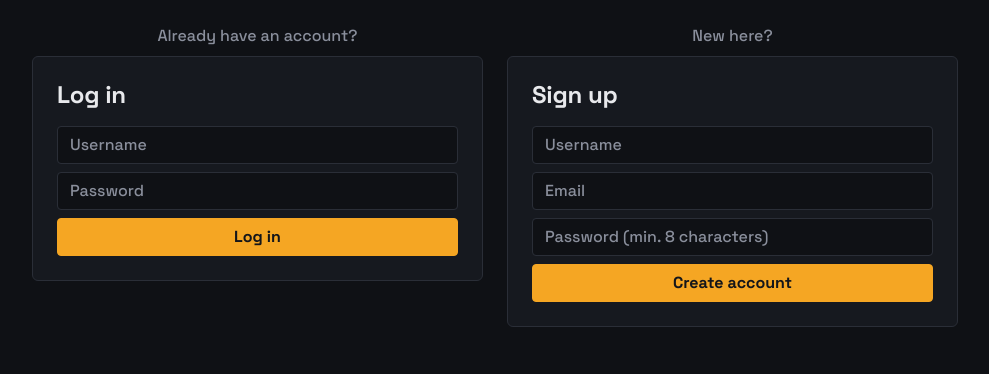
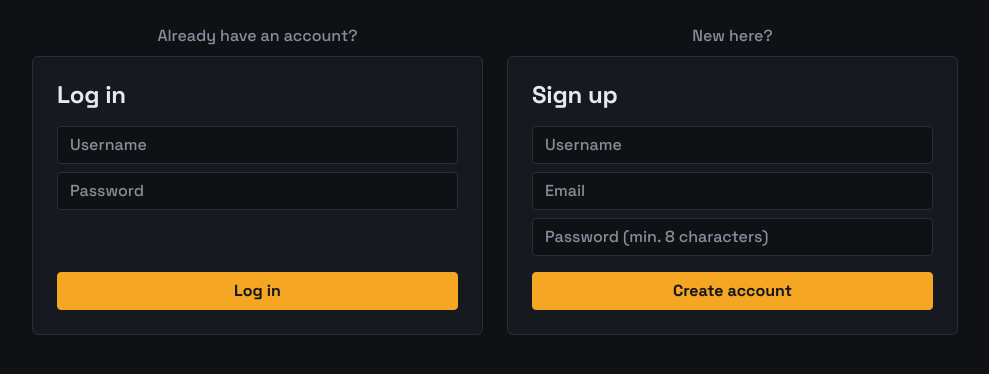
Before and after one commit to pamm-bot/django-expense-splitter, a Django app: page / in a window 1280 px wide. Shown: the part 57-431 px from the top of the page, without its empty margins (145-1134 px from the left). Run offline with Django 5.2, Linux system fonts and the light colour scheme.

Commit message:
Make the log in and sign up cards the same height

```diff
--- a/templates/frontend/home.html
+++ b/templates/frontend/home.html
@@ -2,11 +2,11 @@
 {% block title %}Split Expenses{% endblock %}
 {% block content %}
 <div class="row justify-content-center g-4">
-  <div class="col-md-5">
+  <div class="col-md-5 d-flex flex-column">
     <p class="text-muted mb-2 text-center">Already have an account?</p>
-    <div class="card p-4">
+    <div class="card p-4 flex-fill d-flex flex-column">
       <h4 class="mb-3">Log in</h4>
-      <form id="login-form">
+      <form id="login-form" class="d-flex flex-column flex-fill">
         <div class="mb-2">
           <input type="text" class="form-control" name="username" placeholder="Username" required>
         </div>
@@ -14,16 +14,16 @@
           <input type="password" class="form-control" name="password" placeholder="Password" required>
         </div>
         <div id="login-error" class="text-danger small mb-2"></div>
-        <button type="submit" class="btn btn-money w-100">Log in</button>
+        <button type="submit" class="btn btn-money w-100 mt-auto">Log in</button>
       </form>
     </div>
   </div>
 
-  <div class="col-md-5">
+  <div class="col-md-5 d-flex flex-column">
     <p class="text-muted mb-2 text-center">New here?</p>
-    <div class="card p-4">
+    <div class="card p-4 flex-fill d-flex flex-column">
       <h4 class="mb-3">Sign up</h4>
-      <form id="register-form">
+      <form id="register-form" class="d-flex flex-column flex-fill">
         <div class="mb-2">
           <input type="text" class="form-control" name="username" placeholder="Username" required>
         </div>
@@ -34,7 +34,7 @@
           <input type="password" class="form-control" name="password" placeholder="Password (min. 8 characters)" required minlength="8">
         </div>
         <div id="register-error" class="text-danger small mb-2"></div>
-        <button type="submit" class="btn btn-money w-100">Create account</button>
+        <button type="submit" class="btn btn-money w-100 mt-auto">Create account</button>
       </form>
     </div>
   </div>
```
